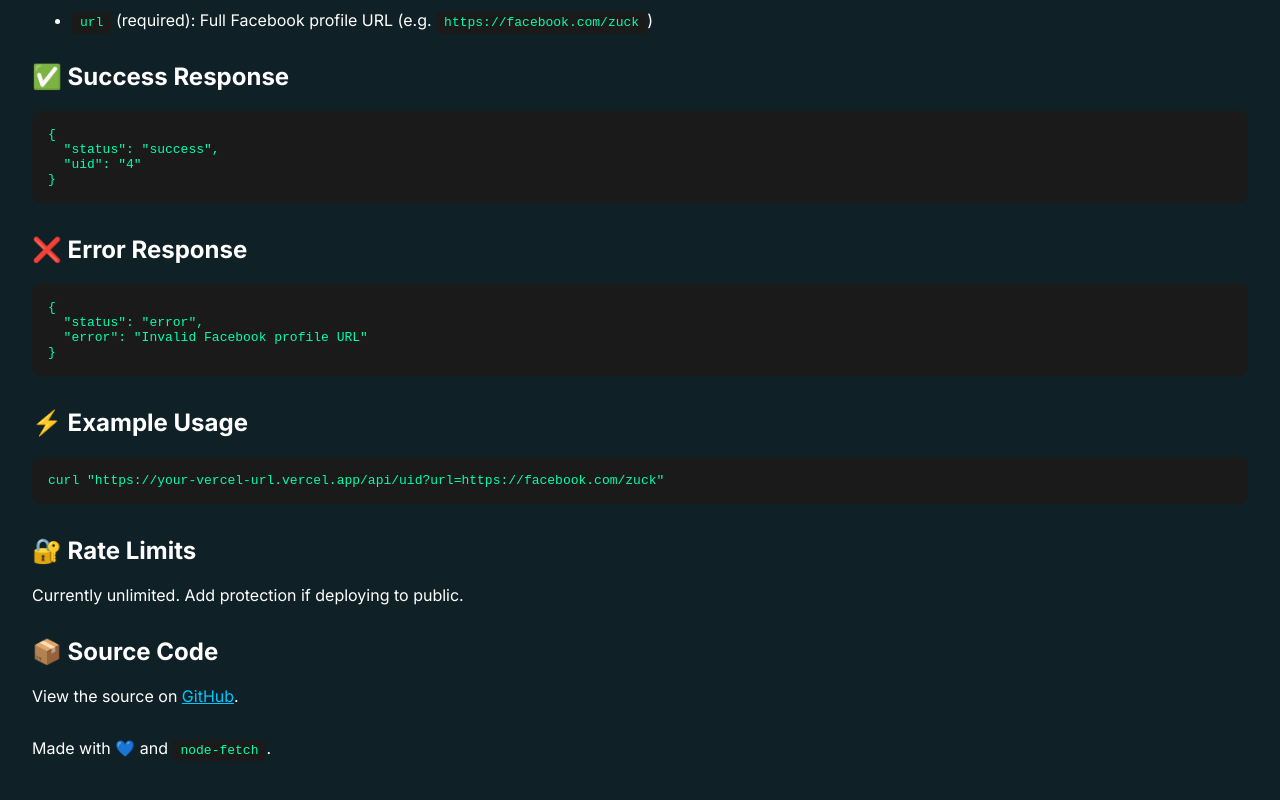
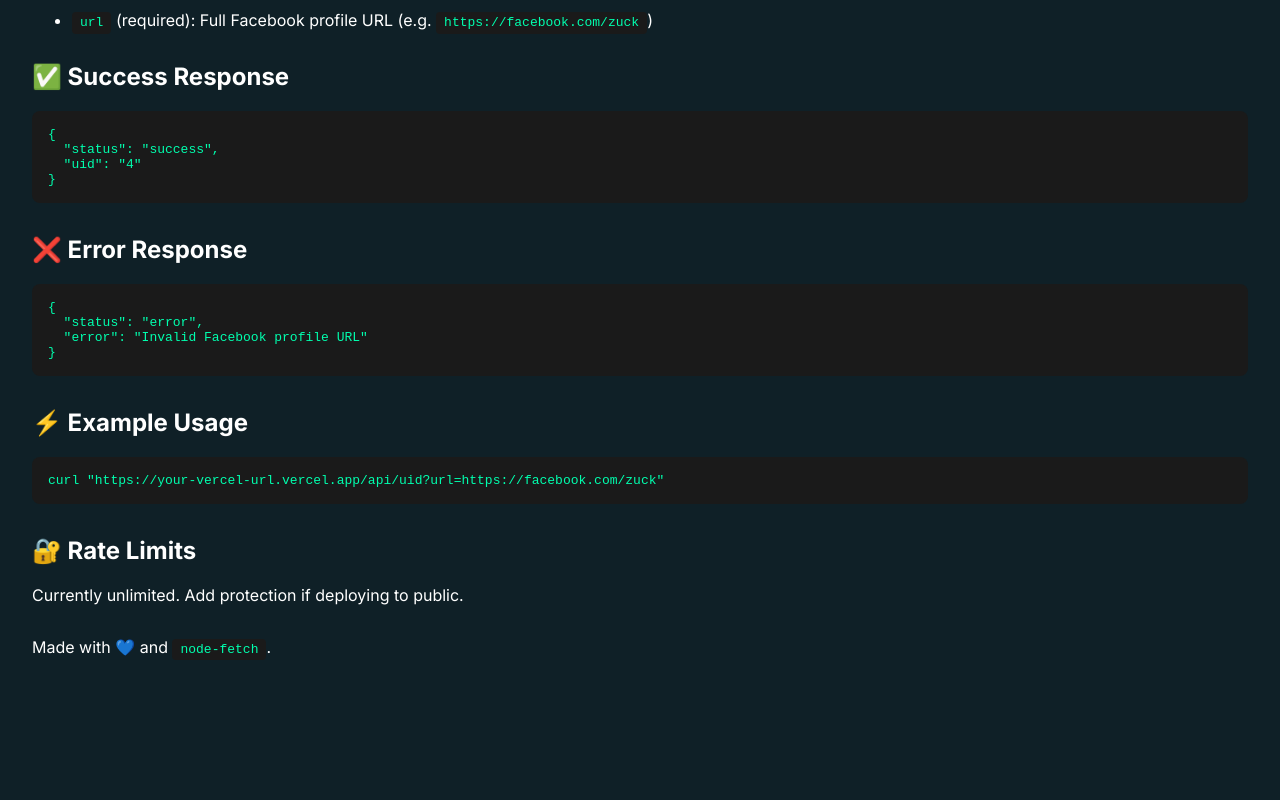
Before and after one commit to Aasyaco/ProjC, a website: page index.html in a window 1280 px wide. Shown: the part 326-1126 px from the top of the page. After the commit the page ends 1047 px from the top, so only its background shows below. Drawn offline with Linux system fonts and the light colour scheme.

Commit message:
Update index.html

```diff
--- a/index.html
+++ b/index.html
@@ -90,11 +90,6 @@
   </div>
 
   <div class="section">
-    <h2>📦 Source Code</h2>
-    <p>View the source on <a href="https://github.com/your-username/fb-uid-api" target="_blank">GitHub</a>.</p>
-  </div>
-
-  <div class="section">
     <p>Made with 💙 and <code>node-fetch</code>.</p>
   </div>
 </body>
```
